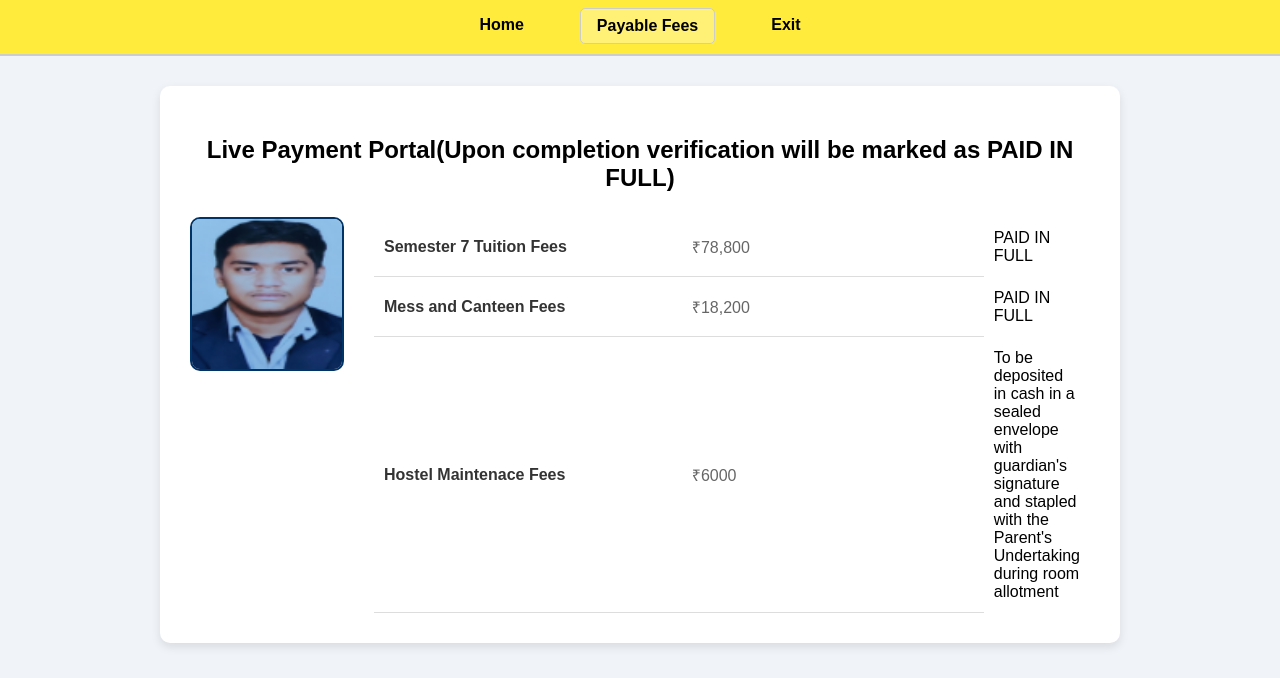
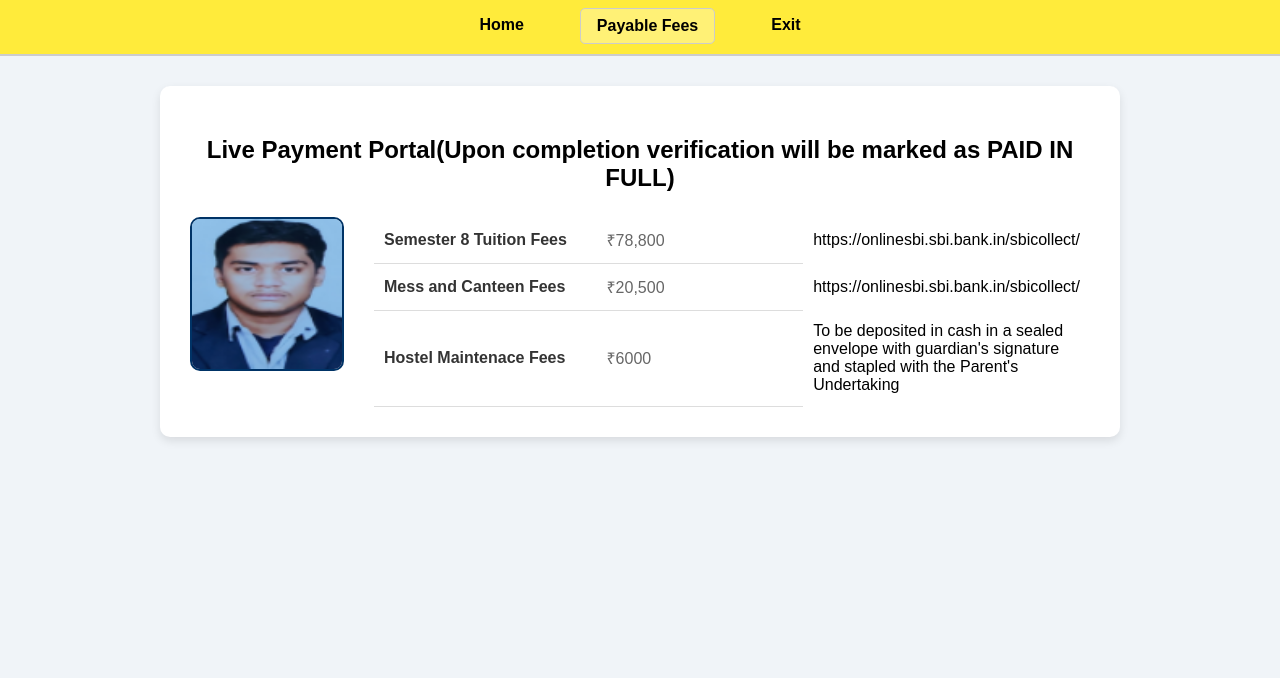
Before and after one commit to Sunfyre11/Chanakya, a plain HTML site: page fees.html in a window 1280 px wide. Shown: the part 122-800 px from the top of the page. Drawn offline with Linux system fonts and the light colour scheme.

Commit message:
Update fees.html

```diff
--- a/fees.html
+++ b/fees.html
@@ -34,19 +34,19 @@
       <table class="student-info-table">
         <tbody>
           <tr>
-            <td class="label">Semester 7 Tuition Fees</td>
+            <td class="label">Semester 8 Tuition Fees</td>
             <td class="value">₹78,800</td>
-            <td class="pay-button">PAID IN FULL</td>
+            <td class="pay-button">https://onlinesbi.sbi.bank.in/sbicollect/</td>
           </tr>
           <tr>
             <td class="label">Mess and Canteen Fees</td>
-            <td class="value">₹18,200</td>
-            <td class="pay-button">PAID IN FULL</td>
+            <td class="value">₹20,500</td>
+            <td class="pay-button">https://onlinesbi.sbi.bank.in/sbicollect/</td>
           </tr>
           <tr>
             <td class="label">Hostel Maintenace Fees</td>
             <td class="value">₹6000</td>
-            <td>To be deposited in cash in a sealed envelope with guardian's signature and stapled with the Parent's Undertaking during room allotment</td>
+            <td>To be deposited in cash in a sealed envelope with guardian's signature and stapled with the Parent's Undertaking</td>
           </tr>
         </tbody>
       </table>
```
